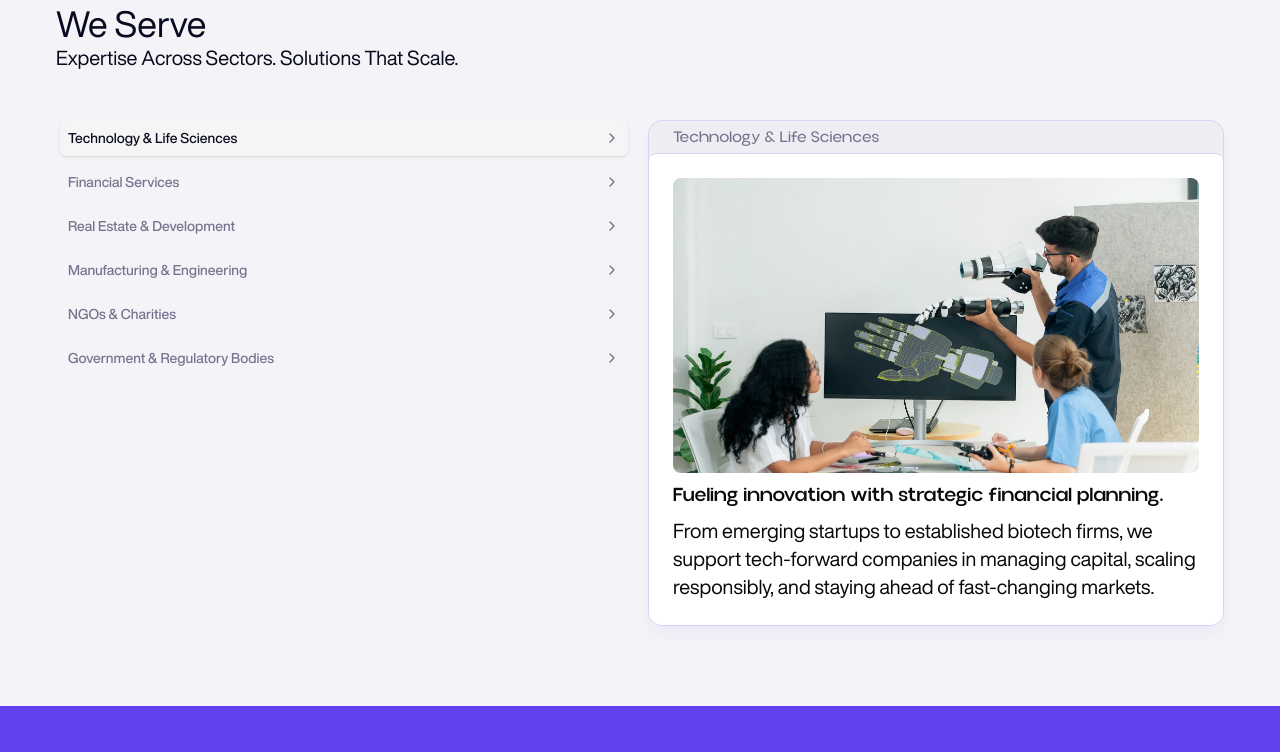
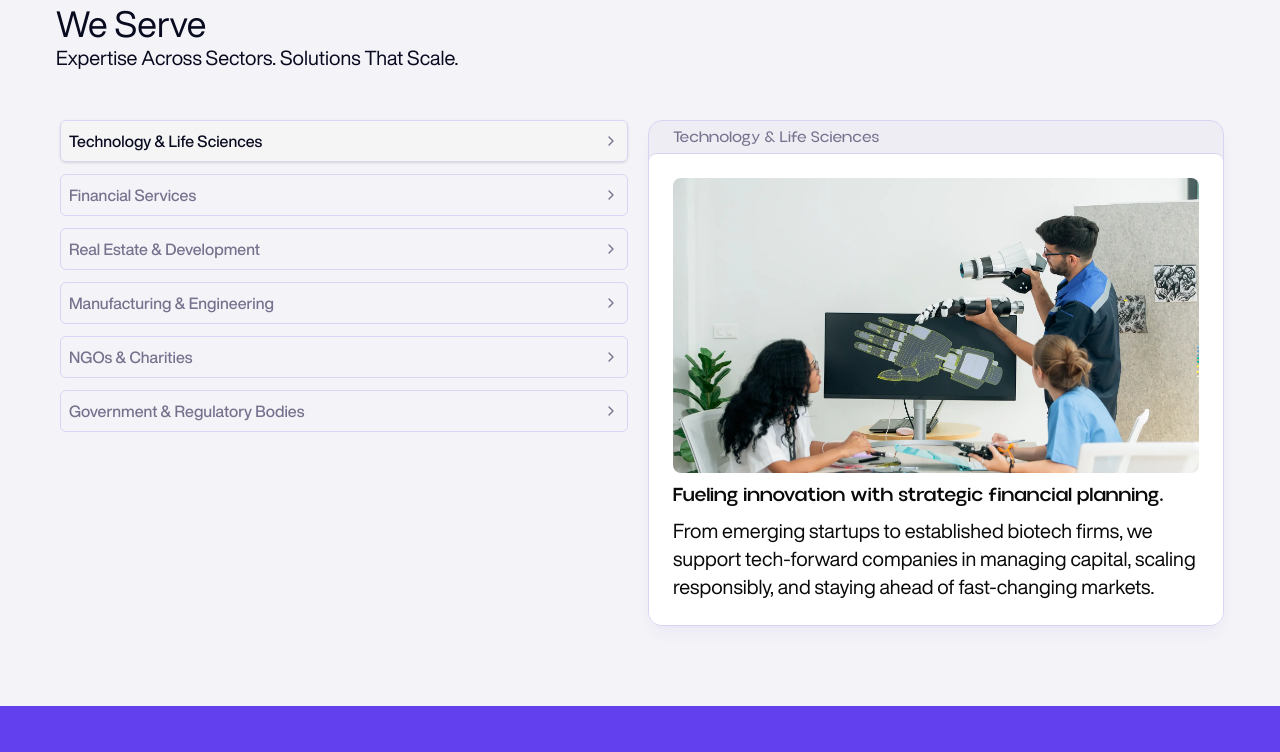
Before and after one commit to itzTedx/piptan-consultation, a Next.js app: page / in a window 1280 px wide. Shown: the part 4592-5344 px from the top of the page. Built offline with nearby package versions, Linux system fonts and the light colour scheme.

Commit message:
Enhance accordion and industries section styles for improved visual consistency. Updated accordion background color and button hover effects, and adjusted tab triggers in industries section for better spacing and border visibility.

```diff
--- a/src/components/atom/accordion.tsx
+++ b/src/components/atom/accordion.tsx
@@ -41,7 +41,7 @@ export default function BasicAccordion({
 
   return (
     <div
-      className={`divide-border flex w-full flex-col divide-y overflow-hidden rounded-lg border ${className}`}
+      className={`divide-border flex w-full flex-col divide-y overflow-hidden rounded-lg border bg-white ${className}`}
     >
       {items.map((item) => {
         const isExpanded = expandedItems.includes(item.id);
@@ -50,7 +50,7 @@ export default function BasicAccordion({
           <div key={item.id} className="overflow-hidden">
             <button
               onClick={() => toggleItem(item.id)}
-              className="hover:bg-primary flex w-full items-center justify-between gap-2 px-4 py-3 text-left transition-colors"
+              className="hover:bg-primary-foreground flex w-full cursor-pointer items-center justify-between gap-2 px-4 py-3 text-left transition-colors"
               aria-expanded={isExpanded}
             >
               <h3 className="font-medium">{item.title}</h3>
--- a/src/components/sections/home/industries.tsx
+++ b/src/components/sections/home/industries.tsx
@@ -24,45 +24,45 @@ export const IndustriesSection = () => {
             orientation="vertical"
             className="grid w-full grid-cols-2 flex-row items-start gap-4"
           >
-            <TabsList className="h-auto w-full flex-col items-start gap-2 bg-transparent py-0">
+            <TabsList className="h-auto w-full flex-col items-start gap-3 bg-transparent py-0">
               <TabsTrigger
                 value="tab-1"
-                className="data-[state=active]:bg-muted w-full justify-between data-[state=active]:shadow-none"
+                className="data-[state=active]:bg-muted w-full justify-between border text-base data-[state=active]:shadow-none"
               >
                 Technology & Life Sciences{" "}
                 <IconChevronRight className="text-muted-foreground size-4" />
               </TabsTrigger>
               <TabsTrigger
                 value="tab-2"
-                className="data-[state=active]:bg-muted w-full justify-between data-[state=active]:shadow-none"
+                className="data-[state=active]:bg-muted w-full justify-between border text-base data-[state=active]:shadow-none"
               >
                 Financial Services{" "}
                 <IconChevronRight className="text-muted-foreground size-4" />
               </TabsTrigger>
               <TabsTrigger
                 value="tab-3"
-                className="data-[state=active]:bg-muted w-full justify-between data-[state=active]:shadow-none"
+                className="data-[state=active]:bg-muted w-full justify-between border text-base data-[state=active]:shadow-none"
               >
                 Real Estate & Development{" "}
                 <IconChevronRight className="text-muted-foreground size-4" />
               </TabsTrigger>
               <TabsTrigger
                 value="tab-4"
-                className="data-[state=active]:bg-muted w-full justify-between data-[state=active]:shadow-none"
+                className="data-[state=active]:bg-muted w-full justify-between border text-base data-[state=active]:shadow-none"
               >
                 Manufacturing & Engineering{" "}
                 <IconChevronRight className="text-muted-foreground size-4" />
               </TabsTrigger>
               <TabsTrigger
                 value="tab-5"
-                className="data-[state=active]:bg-muted w-full justify-between data-[state=active]:shadow-none"
+                className="data-[state=active]:bg-muted w-full justify-between border text-base data-[state=active]:shadow-none"
               >
                 NGOs & Charities{" "}
                 <IconChevronRight className="text-muted-foreground size-4" />
               </TabsTrigger>
               <TabsTrigger
                 value="tab-6"
-                className="data-[state=active]:bg-muted w-full justify-between data-[state=active]:shadow-none"
+                className="data-[state=active]:bg-muted w-full justify-between border text-base data-[state=active]:shadow-none"
               >
                 Government & Regulatory Bodies{" "}
                 <IconChevronRight className="text-muted-foreground size-4" />
```
